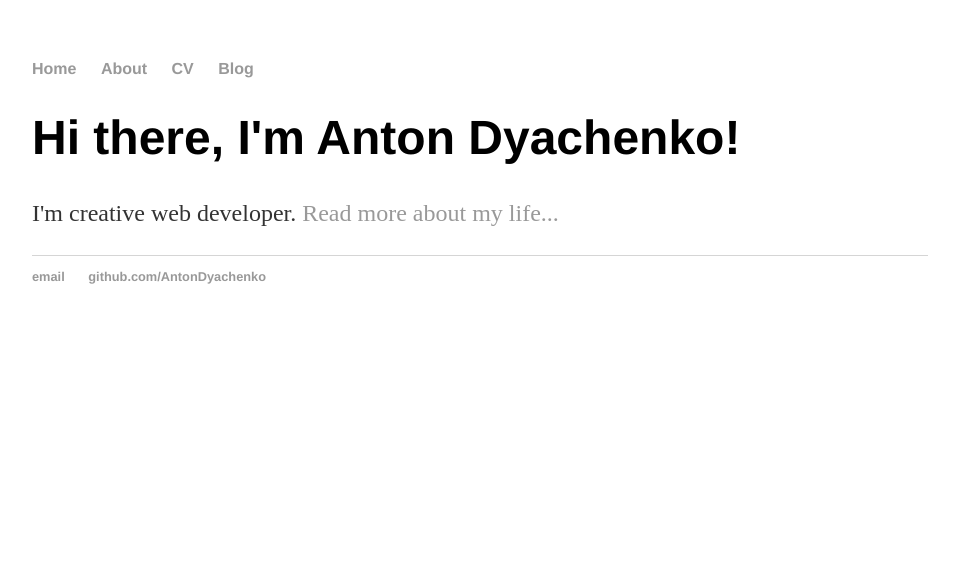
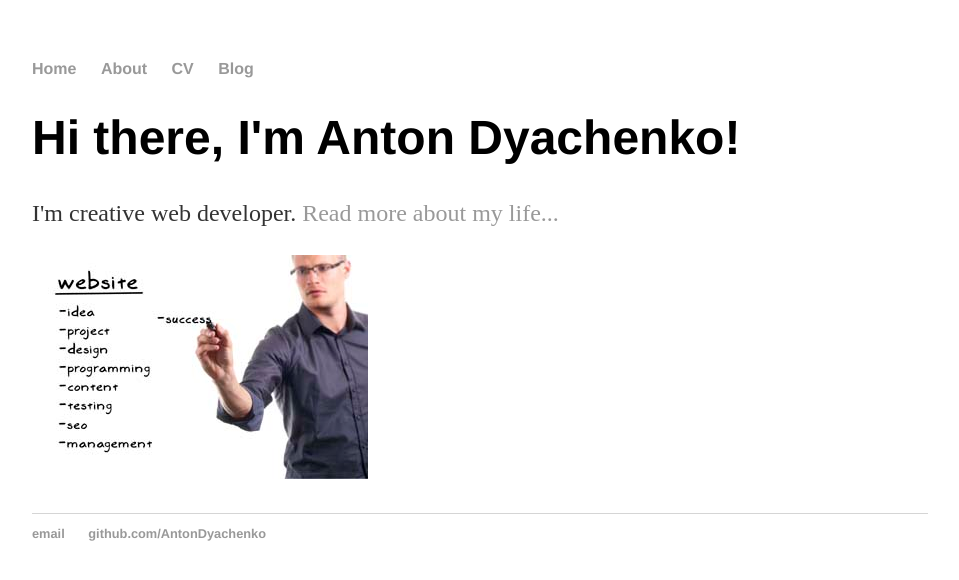
Before and after one commit to AntonDyachenko/AntonD.github.io, a Jekyll site: the page built from index.html, in a window 1280 px wide. Shown: the top 580 px of the page, without its empty margins (160-1119 px from the left). Built offline with Jekyll 4.4.1, drawn with Linux system fonts in a browser that asks for light colours.

Commit message:
add test image

```diff
--- a/index.html
+++ b/index.html
@@ -5,4 +5,5 @@ title: Anton Dyachenko Personal Page
     		<div class="blurb">
         		<h1>Hi there, I'm Anton Dyachenko!</h1>
 				<p>I'm creative web developer. <a href="/about">Read more about my life...</a></p>
-    		</div><!-- /.blurb -->
+                <p class="pic1"><img src="images/15220.jpg"></p>
+    	     </div><!-- /.blurb -->
```
